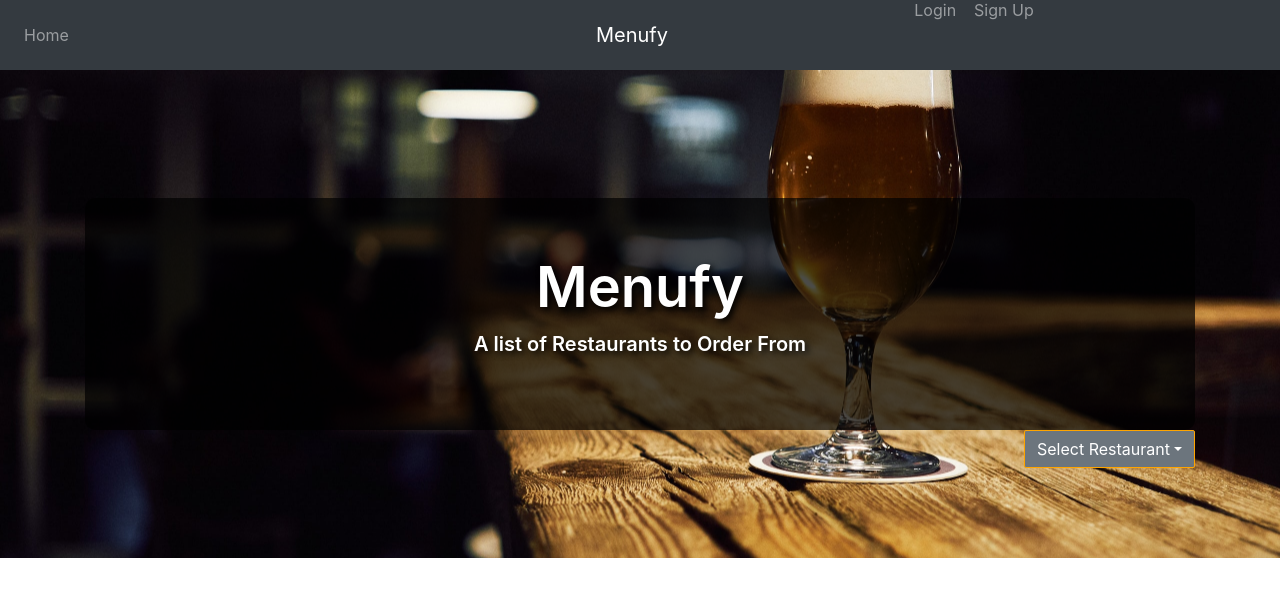
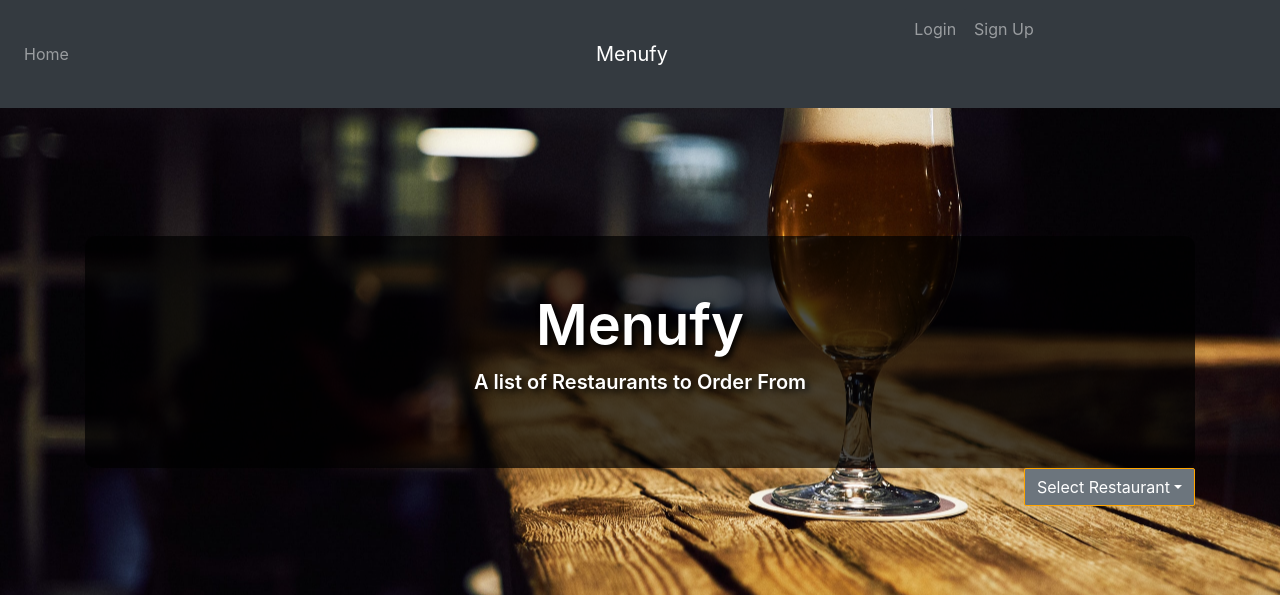
Before and after one commit to mjegan06/Menufy-Capstone, a Flask app: page / in a window 1280 px wide. Shown: the top 595 px of the page. Run offline with Flask 2, Linux system fonts and the light colour scheme; data that the repository does not hold is empty; some libraries are stand-ins or nearby versions.

Commit message:
Update index.css

```diff
--- a/static/styles/index.css
+++ b/static/styles/index.css
@@ -17,14 +17,6 @@
     padding-top: 5%;
     padding-bottom: 5%;
     border-radius: 10px;
-}
-
-.bg-dark {
-    max-height: 70px;
-}
-
-.navbar-nav .navbar-inner {
-    text-align: center;
 }
 
 .dropdown button {
```
